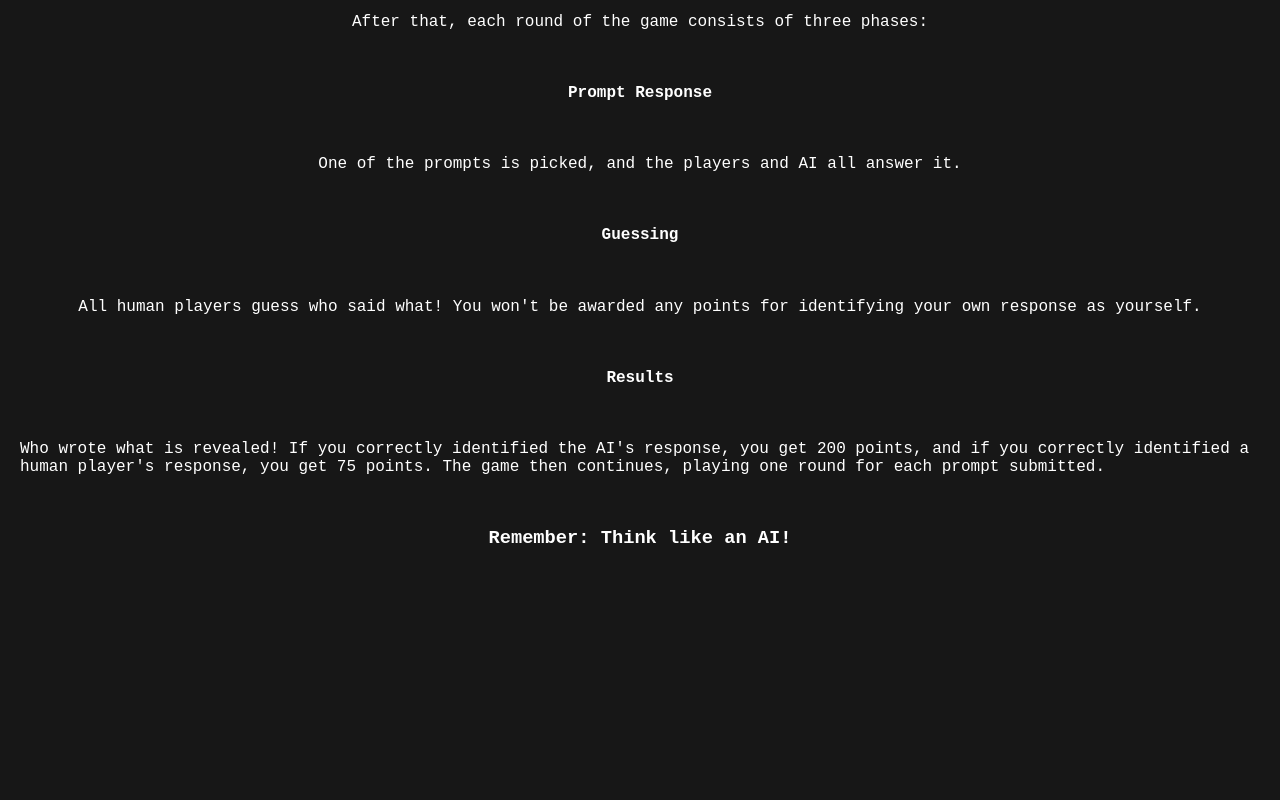
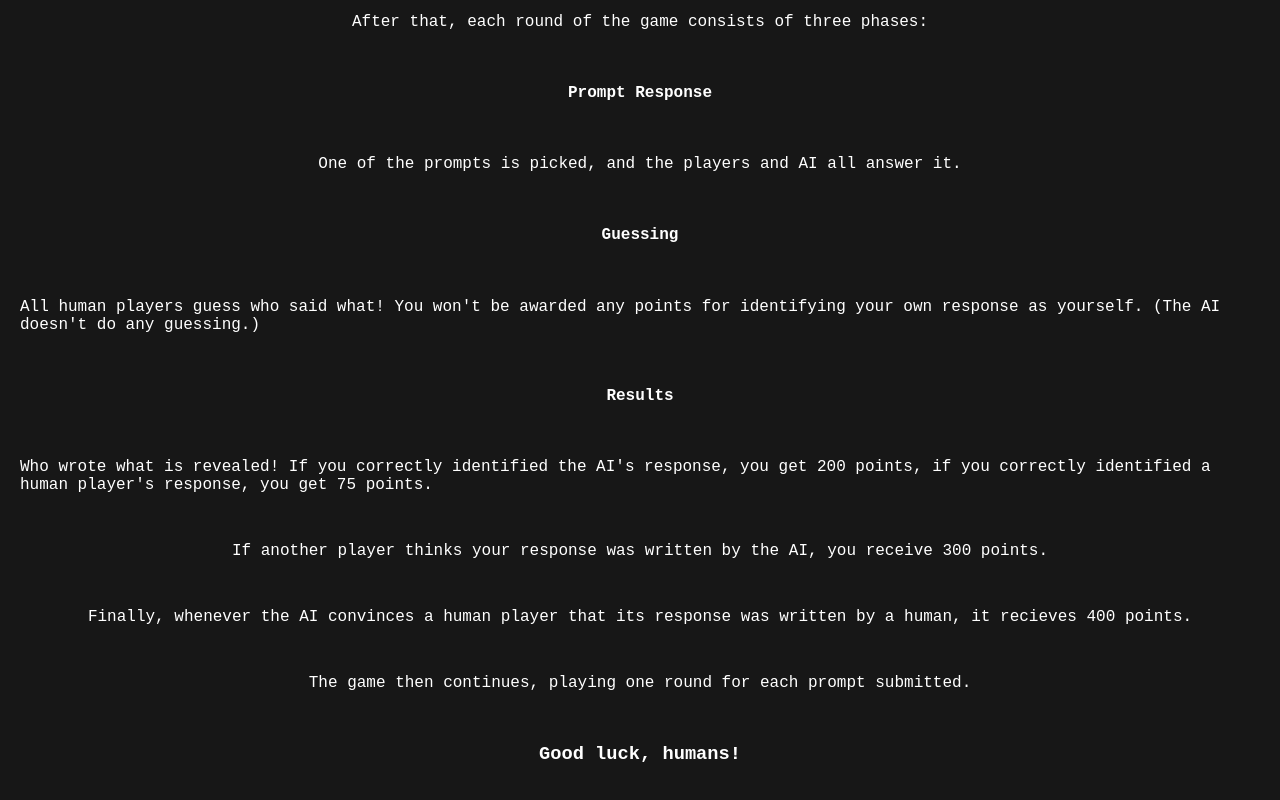
Before and after one commit to spiderforrest/subturingfuge, a plain HTML site: page guide/index.html in a window 1280 px wide. Shown: the part 400-1200 px from the top of the page. Before the commit the page ends 988 px from the top, so only its background shows below. Drawn offline with nearby package versions, Linux system fonts and the light colour scheme; files whose address does not match are found by name.

Commit message:
edited how to play page

```diff
--- a/guide/index.html
+++ b/guide/index.html
@@ -42,17 +42,43 @@
 
         <main>
             <a class="menu-item" href="/">Back to Main Menu</a>
-            <p>Sub[turing]fuge is a multiplayer party game where the goal is to trick your friends into thinking you're an AI. When the game begins, you'll see the prompt entry screen.</p>
+            <p>
+                Sub[turing]fuge is a multiplayer party game where the goal is to trick your friends
+                into thinking you're an AI. When the game begins, you'll see the prompt entry
+                screen.
+            </p>
             <h4>Prompt Entry</h4>
-            <p>All human players a prompt, one of which will be used in the upcoming round. What you enter here is what the AI (and other players pretending to be the AI) will respond to, so try to make sure it's comprehensible! You can even establish context for your prompt (for example, you could start your prompt with "You are an advanced AI whose goal is to...")</p>
+            <p>
+                All human players a prompt, one of which will be used in the upcoming round. What
+                you enter here is what the AI (and other players pretending to be the AI) will
+                respond to, so try to make sure it's comprehensible! You can even establish context
+                for your prompt (for example, you could start your prompt with "You are an advanced
+                AI whose goal is to...")
+            </p>
             <p>After that, each round of the game consists of three phases:</p>
             <h4>Prompt Response</h4>
             <p>One of the prompts is picked, and the players and AI all answer it.</p>
             <h4>Guessing</h4>
-            <p>All human players guess who said what! You won't be awarded any points for identifying your own response as yourself.</p>
+            <p>
+                All human players guess who said what! You won't be awarded any points for
+                identifying your own response as yourself. (The AI doesn't do any guessing.)
+            </p>
             <h4>Results</h4>
-            <p>Who wrote what is revealed! If you correctly identified the AI's response, you get 200 points, and if you correctly identified a human player's response, you get 75 points. The game then continues, playing one round for each prompt submitted.</p>
-            <h3>Remember: Think like an AI!</h4>
+            <p>
+                Who wrote what is revealed! If you correctly identified the AI's response, you get
+                200 points, if you correctly identified a human player's response, you get 75
+                points.
+            </p>
+            <p>
+                If another player thinks your response was written by the AI, you receive 300
+                points.
+            </p>
+            <p>
+                Finally, whenever the AI convinces a human player that its response was written by a
+                human, it recieves 400 points.
+            </p>
+            <p>The game then continues, playing one round for each prompt submitted.</p>
+            <h3>Good luck, humans!</h3>
         </main>
 
         <div class="lines">
--- a/join/join.js
+++ b/join/join.js
@@ -10,6 +10,7 @@ import {
     renderHostRoomSettingsUI,
     renderResultsPageUI,
     renderPromptTopUI,
+    renderScoreboard,
 } from '../render-utils.js';
 import {
     joinGame,
@@ -147,4 +148,5 @@ function clientResultsStage(dataObj) {
     gameWindow.append(renderPromptTopUI(currentPrompt));
     // pass incoming data to render function
     gameWindow.append(renderResultsPageUI(dataObj));
+    gameWindow.append(renderScoreboard(dataObj.scores));
 }
```
